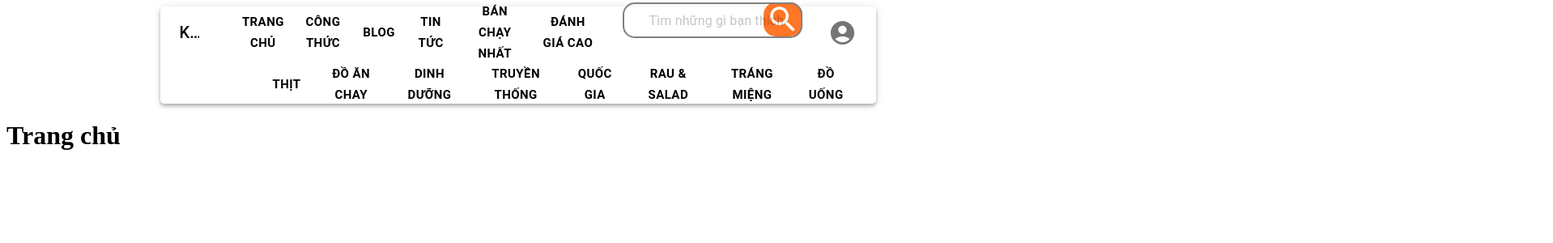
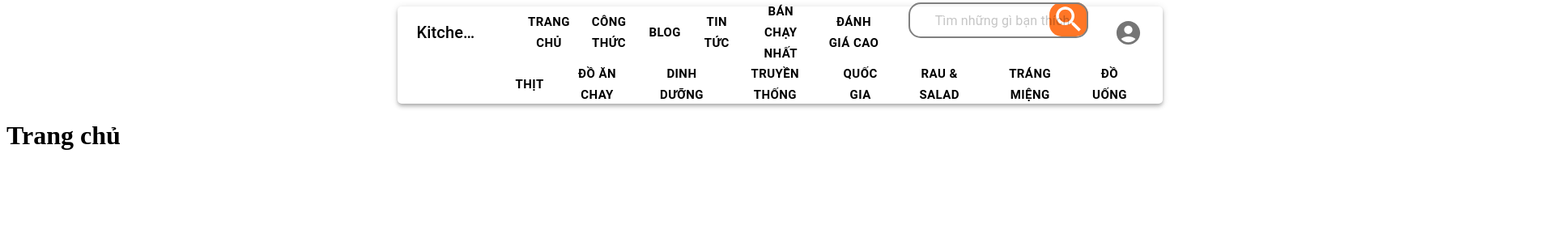
Before and after one commit to quandhhe151315/SEP490_G55_SPR24_FE, a React (Create React App) app in the folder kitchendelights/: page /KitchenDelights in a window 1280 px wide. Shown: the top 300 px of the page at 81% size, 1918 px wide, since content can reach past the window. Built offline with nearby package versions, Linux system fonts and the light colour scheme; what @tiptap/extension-subscript, @tiptap/extension-superscript would draw is missing.

Commit message:
Update HomePage.jsx

```diff
--- a/kitchendelights/src/containers/HomePage.jsx
+++ b/kitchendelights/src/containers/HomePage.jsx
@@ -1,15 +1,20 @@
-import React, { useEffect , useState } from 'react';
-import Appbar from '../components/Homepage/Appbar';
-import GetInformationJWT from '../components/JWT/GetInformationJWT';
+import React, { useEffect, useState } from "react";
+import Appbar from "../components/Homepage/Appbar";
+import GetInformationJWT from "../components/JWT/GetInformationJWT";
+import Layoutspacing from "../components/Layoutspacing";
 
 function HomePage() {
-  const [email, setEmail] = useState('');
-  const [role, setRole] = useState('');
+  const [email, setEmail] = useState("");
+  const [role, setRole] = useState("");
 
   return (
     <div>
+      <Layoutspacing>
+        {" "}
         <Appbar />
-        <h1>Trang chủ</h1>
+      </Layoutspacing>
+
+      <h1>Trang chủ</h1>
     </div>
   );
 }
```
